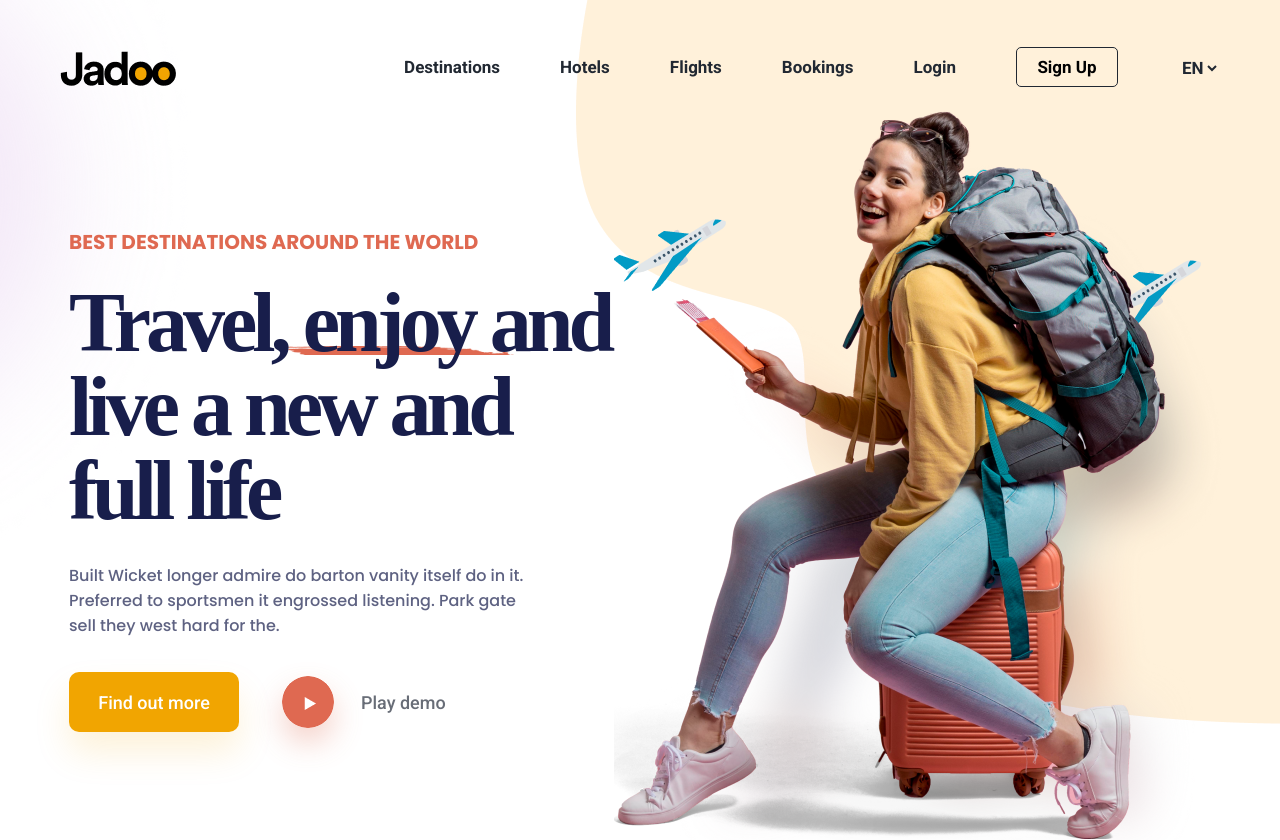
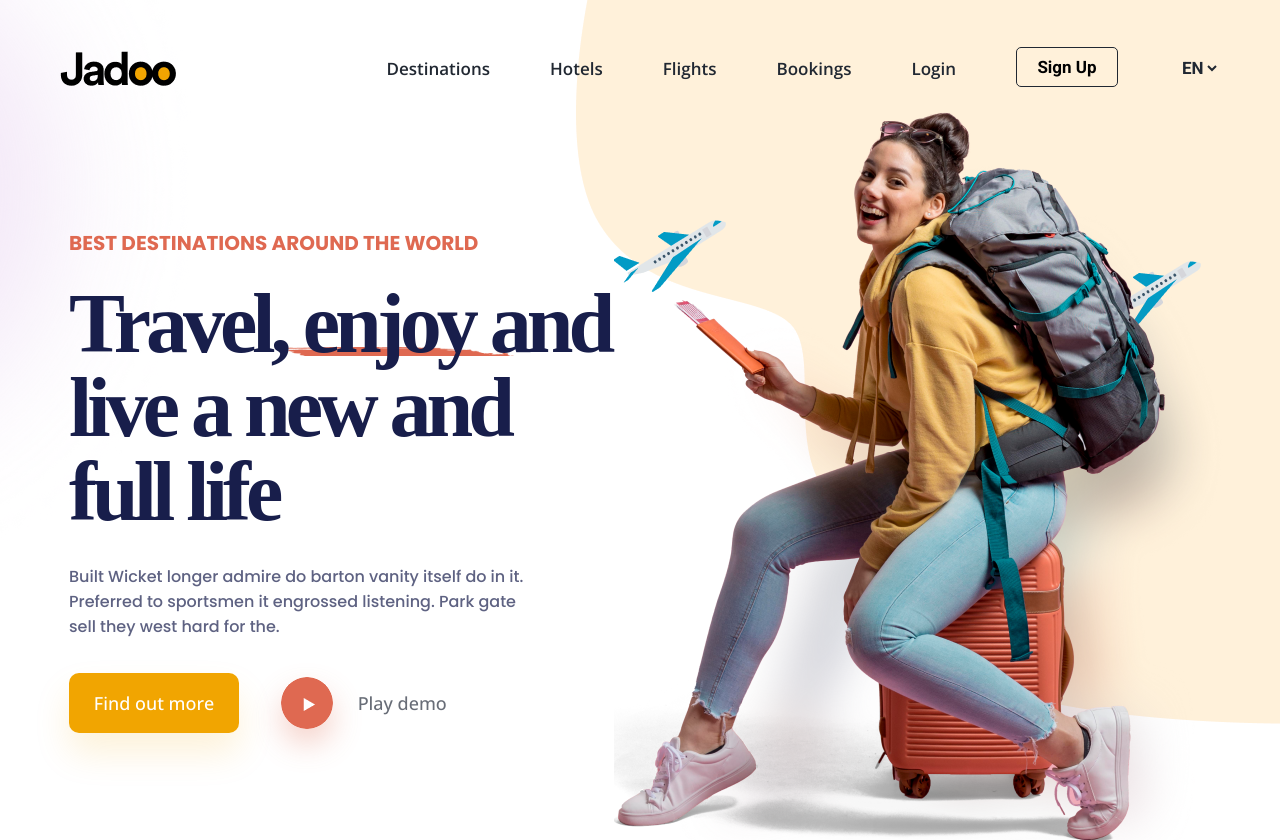
Before and after one commit to mastachen/Jadoo, a website: page index.html in a window 1280 px wide. Shown: the top 840 px of the page. Drawn offline with nearby package versions, Linux system fonts and the light colour scheme; a web font is replaced by a local one.

Commit message:
font fix

```diff
--- a/sass/_buttons.scss
+++ b/sass/_buttons.scss
@@ -3,7 +3,7 @@
 .button {
   height: 6rem;
   width: 17rem;
-  font-family: $font-tertiary;
+  font-family: $font-quinary;
   font-weight: 500;
   font-size: 18px;
   border-radius: 1rem;
--- a/sass/_header.scss
+++ b/sass/_header.scss
@@ -40,7 +40,7 @@ header ul li {
 header ul li a {
   position: relative;
   color: $color-dark-1;
-  font-family: $font-tertiary;
+  font-family: $font-quinary;
   font-weight: 600;
   text-decoration: none;
   padding: 1rem 0;
```
Also changed, not shown: css/styles.css, 1 other file.
